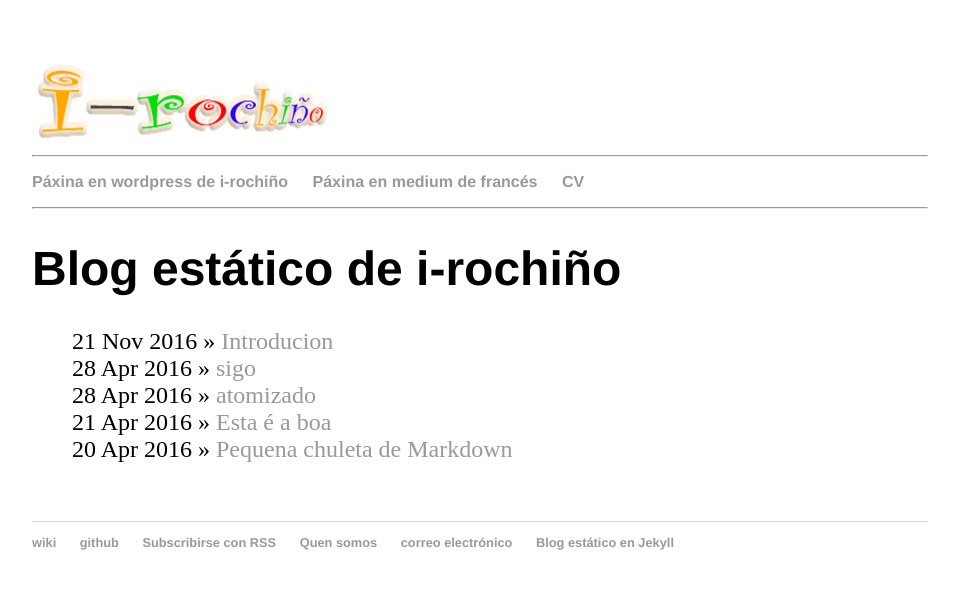
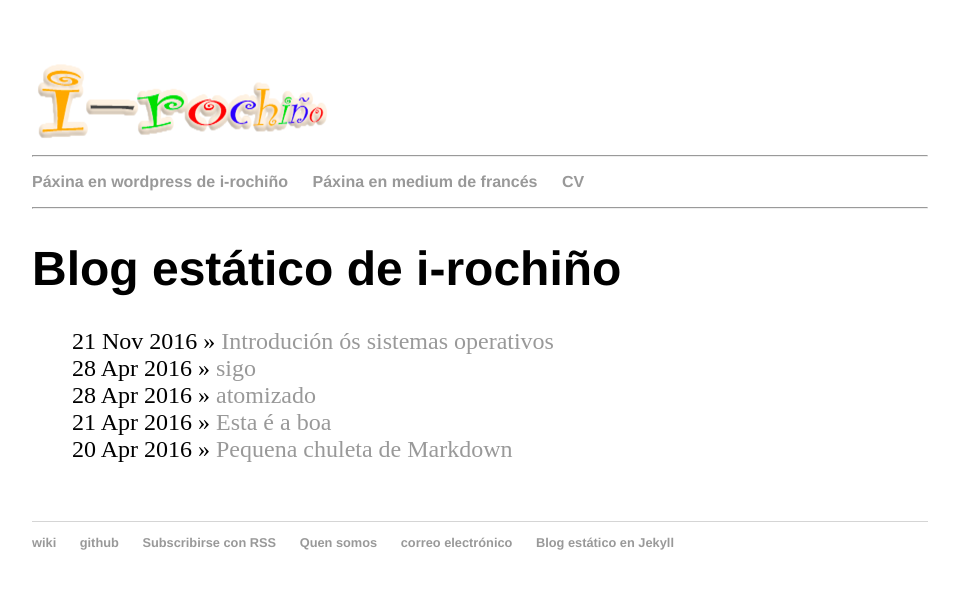
Before and after one commit to irocho/irocho.github.io, a Jekyll site: the page built from blog/index.html, in a window 1280 px wide. Shown: the top 589 px of the page, without its empty margins (160-1119 px from the left). Built offline with Jekyll 4.4.1, drawn with Linux system fonts in a browser that asks for light colours.

Commit message:
esquecera a cabeceira

```diff
--- a/_posts/2016-11-21-introducion.md
+++ b/_posts/2016-11-21-introducion.md
@@ -1,3 +1,9 @@
+---
+layout: post
+title: "Introdución ós sistemas operativos"
+date: 2016-11-21
+---
+
 Nos anos corenta cando se comezaron a construír ordenadores os programadores tiñan que ter en conta as peculiaridades do equipo co que traballaban. Non era o mesmo programar para un procesador ou para outro, as instrucións tiñan que indicar por exemplo o espacio de memoria que se ía usar. Co paso do tempo foron decatándose de que era mellor ter un software que se ocupara dos detalles de máquina e que o programador poidera executar o seu código en calquera equipo. Precisaban un software que se encargara dos detalles concretos do ordenador: do espacio libre en memoria, das instrucións que variaban dun procesador a outro, de verificar se todo funcionaba correctamente,... Paseniño foise creando ese software que permite ó programador ocuparse do seu cálculo ou do seu algoritmo sen ter que preocuparse en que parte da memoria se executa ou cal é o procesador que lle está resolvendo as súas contas.
 
 Un sistema operativo é ese conxunto de programas que actúan coma intermediario entre o usuario e o hardware do ordenador. Na figura vemos como o sistema operativo sitúase facendo de intermediario entre os dispositivos físicos e as aplicacións de usuario.
```
